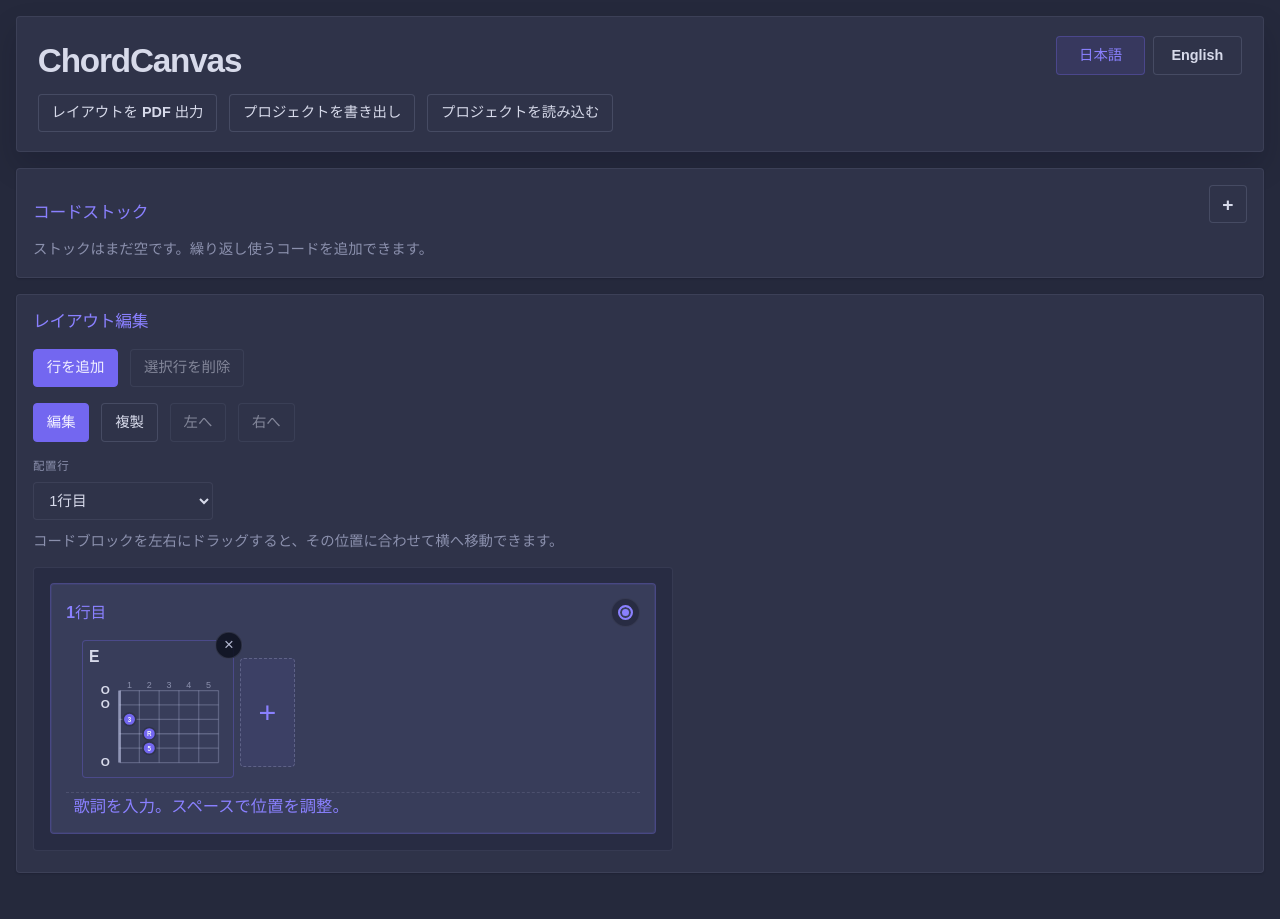
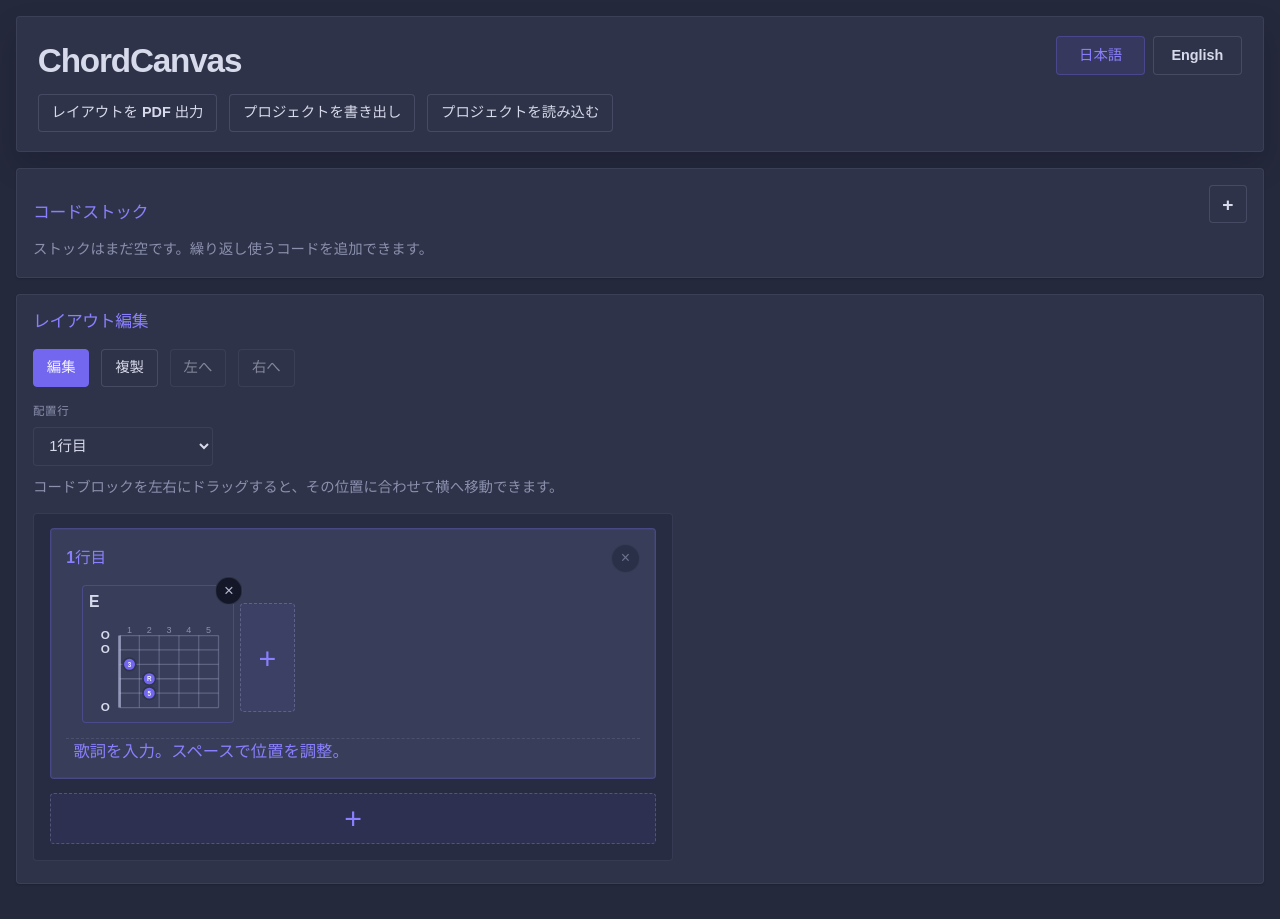
Before and after one commit to m43d4k/chordcanvas, a React (Vite) app: page / in a window 1280 px wide. Built offline with nearby package versions, Linux system fonts and the light colour scheme.

Commit message:
Move layout row add button

```diff
--- a/src/App.tsx
+++ b/src/App.tsx
@@ -1039,14 +1039,12 @@ function App() {
     setSelectedLayoutRowId(nextRow.id)
   }
 
-  function handleDeleteSelectedLayoutRow() {
+  function handleDeleteLayoutRow(rowId: string) {
     if (layoutRows.length === 1) {
       return
     }
 
-    const selectedRowIndex = layoutRows.findIndex(
-      (row) => row.id === selectedLayoutRow.id,
-    )
+    const selectedRowIndex = layoutRows.findIndex((row) => row.id === rowId)
     const rowToRemove = layoutRows[selectedRowIndex]
     const fallbackRow =
       layoutRows[selectedRowIndex - 1] ?? layoutRows[selectedRowIndex + 1]
@@ -1068,8 +1066,15 @@ function App() {
           : block,
       ),
     )
-    setSelectedLayoutRowId(fallbackRow.id)
-    setEditingLyricsRowId(null)
+    if (
+      selectedLayoutRowId === rowToRemove.id ||
+      selectedBlock.rowId === rowToRemove.id
+    ) {
+      setSelectedLayoutRowId(fallbackRow.id)
+    }
+    if (editingLyricsRowId === rowToRemove.id) {
+      setEditingLyricsRowId(null)
+    }
   }
 
   function handleLyricsLineChange(
@@ -1351,19 +1356,6 @@ function App() {
         </div>
 
         <div className="layout-toolbar">
-          <button onClick={handleAddLayoutRow} type="button">
-            {text.addRow}
-          </button>
-          <button
-            disabled={layoutRows.length === 1}
-            onClick={handleDeleteSelectedLayoutRow}
-            type="button"
-          >
-            {text.deleteSelectedRow}
-          </button>
-        </div>
-
-        <div className="layout-toolbar">
           <button
             className="secondary-button"
             onClick={openEditChordModal}
@@ -1437,16 +1429,13 @@ function App() {
                       {rowLabel}
                     </h3>
                     <button
-                      aria-label={text.setInsertionTargetAria(rowLabel)}
-                      aria-pressed={rowEntry.row.id === selectedLayoutRow.id}
-                      className="layout-row-selector"
-                      onClick={() => selectLayoutRow(rowEntry.row.id)}
+                      aria-label={text.removeLayoutRowAria(rowLabel)}
+                      className="layout-row-delete-button"
+                      disabled={layoutRows.length === 1}
+                      onClick={() => handleDeleteLayoutRow(rowEntry.row.id)}
                       type="button"
                     >
-                      <span
-                        aria-hidden="true"
-                        className="layout-row-selector-indicator"
-                      />
+                      <span aria-hidden="true">×</span>
                     </button>
                   </div>
 
@@ -1558,6 +1547,15 @@ function App() {
                 </section>
               )
             })}
+
+            <button
+              aria-label={text.addRow}
+              className="layout-row-add-button"
+              onClick={handleAddLayoutRow}
+              type="button"
+            >
+              +
+            </button>
           </div>
         </div>
       </section>
--- a/src/index.css
+++ b/src/index.css
@@ -290,6 +290,7 @@ button {
 .field select:focus,
 .project-actions button:focus,
 .layout-toolbar button:focus,
+.layout-row-add-button:focus,
 .generator-actions button:focus,
 .stock-card-actions button:focus,
 .secondary-button:focus,
@@ -786,7 +787,7 @@ button {
   display: none;
 }
 
-.layout-stage[data-exporting-pdf='true'] .layout-row-selector {
+.layout-stage[data-exporting-pdf='true'] .layout-row-delete-button {
   display: none;
 }
 
@@ -802,6 +803,10 @@ button {
 }
 
 .layout-stage[data-exporting-pdf='true'] .layout-add-button {
+  display: none;
+}
+
+.layout-stage[data-exporting-pdf='true'] .layout-row-add-button {
   display: none;
 }
 
@@ -861,44 +866,38 @@ button {
   color: var(--accent-strong);
 }
 
-.layout-row-selector {
+.layout-row-delete-button {
   display: inline-flex;
   align-items: center;
   justify-content: center;
   width: 1.8rem;
   height: 1.8rem;
   padding: 0;
-  border: 1px solid var(--border);
+  border: 1px solid rgba(214, 219, 255, 0.14);
   border-radius: 999px;
-  background: var(--surface-muted);
+  background: rgba(16, 19, 34, 0.72);
+  color: var(--text-soft);
+  box-shadow: none;
+  font-size: 1rem;
+  line-height: 1;
+  transition:
+    border-color 160ms ease,
+    background 160ms ease,
+    color 160ms ease,
+    opacity 160ms ease;
 }
 
-.layout-row-selector:focus-visible {
-  outline: 2px solid var(--accent-strong);
-  outline-offset: 2px;
+.layout-row-delete-button:hover,
+.layout-row-delete-button:focus-visible {
+  border-color: rgba(255, 145, 171, 0.44);
+  background: rgba(183, 68, 93, 0.88);
+  color: #fff6fa;
+  outline: none;
 }
 
-.layout-row-selector-indicator {
-  width: 0.9rem;
-  height: 0.9rem;
-  flex-shrink: 0;
-  border: 2px solid var(--border-hover);
-  border-radius: 999px;
-  background: transparent;
-  transition:
-    border-color 140ms ease,
-    background-color 140ms ease,
-    box-shadow 140ms ease;
-}
-
-.layout-row-selector:hover {
-  border-color: var(--border-hover);
-}
-
-.layout-row-selector[aria-pressed='true'] .layout-row-selector-indicator {
-  border-color: var(--accent-strong);
-  background: var(--accent-strong);
-  box-shadow: inset 0 0 0 2px var(--surface-tint);
+.layout-row-delete-button:disabled {
+  cursor: not-allowed;
+  opacity: 0.42;
 }
 
 .layout-chord-layer {
@@ -928,6 +927,32 @@ button {
 
 .layout-add-button:hover,
 .layout-add-button:focus {
+  border-color: var(--accent-strong);
+  background: rgba(115, 103, 240, 0.16);
+  color: var(--accent-ink);
+  outline: none;
+}
+
+.layout-row-add-button {
+  width: 100%;
+  min-height: 3.2rem;
+  padding: 0;
+  border: 1px dashed var(--border-hover);
+  border-radius: 4px;
+  background: rgba(115, 103, 240, 0.08);
+  color: var(--accent-strong);
+  box-shadow: none;
+  font-size: 1.9rem;
+  font-weight: 500;
+  line-height: 1;
+  transition:
+    border-color 160ms ease,
+    background 160ms ease,
+    color 160ms ease;
+}
+
+.layout-row-add-button:hover,
+.layout-row-add-button:focus {
   border-color: var(--accent-strong);
   background: rgba(115, 103, 240, 0.16);
   color: var(--accent-ink);
@@ -1249,6 +1274,11 @@ button {
     height: 5.8rem;
   }
 
+  .layout-row-add-button {
+    min-height: 2.9rem;
+    font-size: 1.7rem;
+  }
+
   .modal-actions {
     flex-direction: column-reverse;
   }
--- a/src/uiText.ts
+++ b/src/uiText.ts
@@ -46,7 +46,7 @@ export interface UiText {
   layoutHeading: string
   openLayoutAddModal: (rowLabel: string) => string
   addRow: string
-  deleteSelectedRow: string
+  removeLayoutRowAria: (rowLabel: string) => string
   lyricsLineLabel: (index: number) => string
   lyricsPlaceholder: string
   editSelectedChord: string
@@ -59,7 +59,6 @@ export interface UiText {
   saveChordChanges: string
   layoutDragHint: string
   layoutRowLabel: (index: number) => string
-  setInsertionTargetAria: (rowLabel: string) => string
   chordBuilderModalTitle: string
   layoutAddModalTitle: (rowLabel: string) => string
   layoutEditModalTitle: string
@@ -125,7 +124,7 @@ export const UI_TEXT: Record<Locale, UiText> = {
     layoutHeading: 'レイアウト編集',
     openLayoutAddModal: (rowLabel) => `${rowLabel} にコードを追加`,
     addRow: '行を追加',
-    deleteSelectedRow: '選択行を削除',
+    removeLayoutRowAria: (rowLabel) => `${rowLabel}を削除`,
     lyricsLineLabel: (index) => `歌詞 ${index + 1} 行`,
     lyricsPlaceholder: '歌詞を入力。スペースで位置を調整。',
     editSelectedChord: '編集',
@@ -139,7 +138,6 @@ export const UI_TEXT: Record<Locale, UiText> = {
     layoutDragHint:
       'コードブロックを左右にドラッグすると、その位置に合わせて横へ移動できます。',
     layoutRowLabel: (index) => `${index + 1}行目`,
-    setInsertionTargetAria: (rowLabel) => `${rowLabel} を追加先にする`,
     chordBuilderModalTitle: 'ストック用コードを追加',
     layoutAddModalTitle: (rowLabel) => `${rowLabel} にコードを追加`,
     layoutEditModalTitle: 'コードブロックを編集',
@@ -206,7 +204,7 @@ export const UI_TEXT: Record<Locale, UiText> = {
     layoutHeading: 'Layout Editor',
     openLayoutAddModal: (rowLabel) => `Add chord to ${rowLabel}`,
     addRow: 'Add Row',
-    deleteSelectedRow: 'Delete Selected Row',
+    removeLayoutRowAria: (rowLabel) => `Delete ${rowLabel}`,
     lyricsLineLabel: (index) => `Lyrics line ${index + 1}`,
     lyricsPlaceholder: 'Enter lyrics. Use spaces to adjust alignment.',
     editSelectedChord: 'Edit',
@@ -220,8 +218,6 @@ export const UI_TEXT: Record<Locale, UiText> = {
     layoutDragHint:
       'Drag a chord block left or right to slide it horizontally in the row.',
     layoutRowLabel: (index) => `Row ${index + 1}`,
-    setInsertionTargetAria: (rowLabel) =>
-      `Set ${rowLabel} as the insertion target`,
     chordBuilderModalTitle: 'Add Chord to Stock',
     layoutAddModalTitle: (rowLabel) => `Add Chord to ${rowLabel}`,
     layoutEditModalTitle: 'Edit Chord Block',
```
Also changed, not shown: 1 other file (tests, documents, lock files or other folders).
